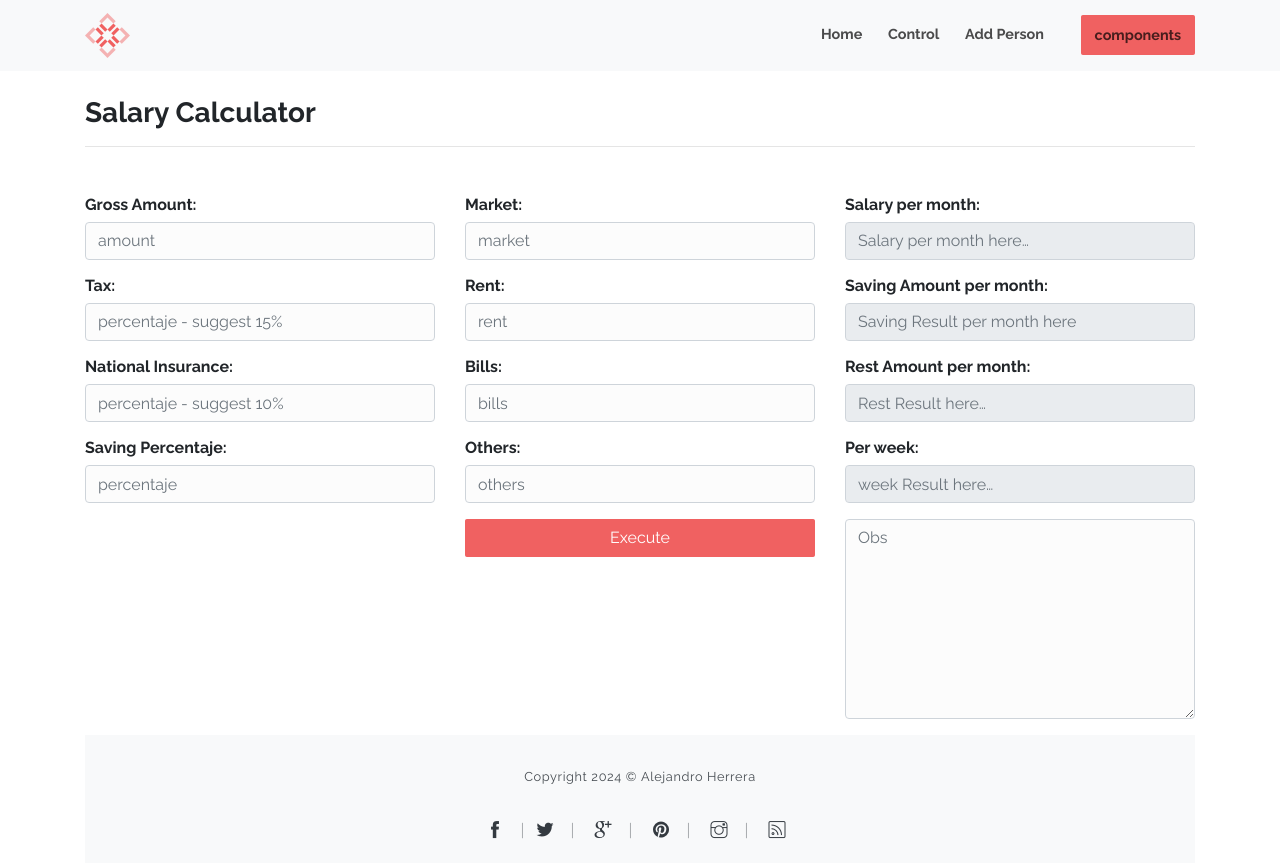
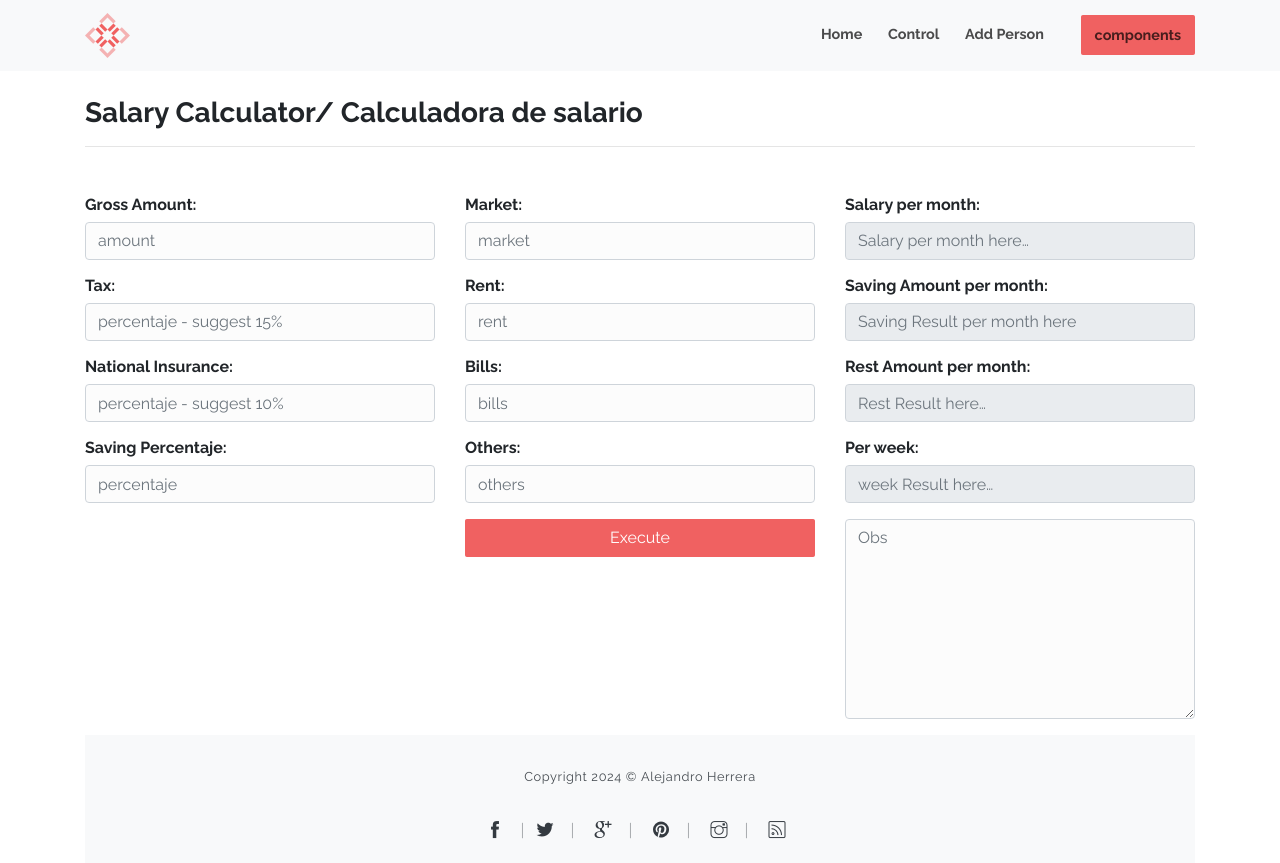
Before and after one commit to aherrera125/MoneyHome, a plain HTML site: page control.html in a window 1280 px wide. Drawn offline with Linux system fonts and the light colour scheme.

Commit message:
thirt commit

```diff
--- a/control.html
+++ b/control.html
@@ -46,7 +46,7 @@
         <div class="py-5"></div>
 
         <!-- Inputs -->
-        <h3>Salary Calculator</h3>
+        <h3>Salary Calculator/ Calculadora de salario</h3>
         <hr>
         <div class="row mt-5">
             <div class="col-md-4">
```
